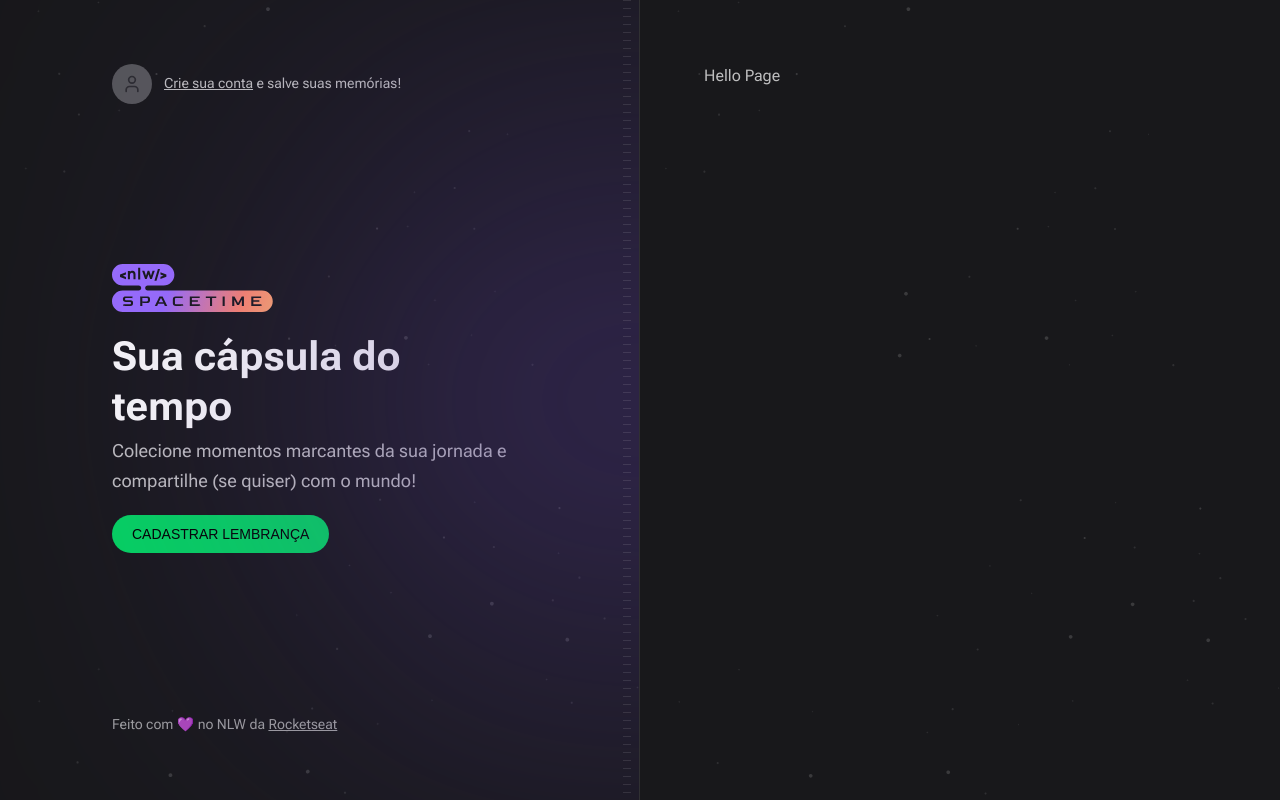
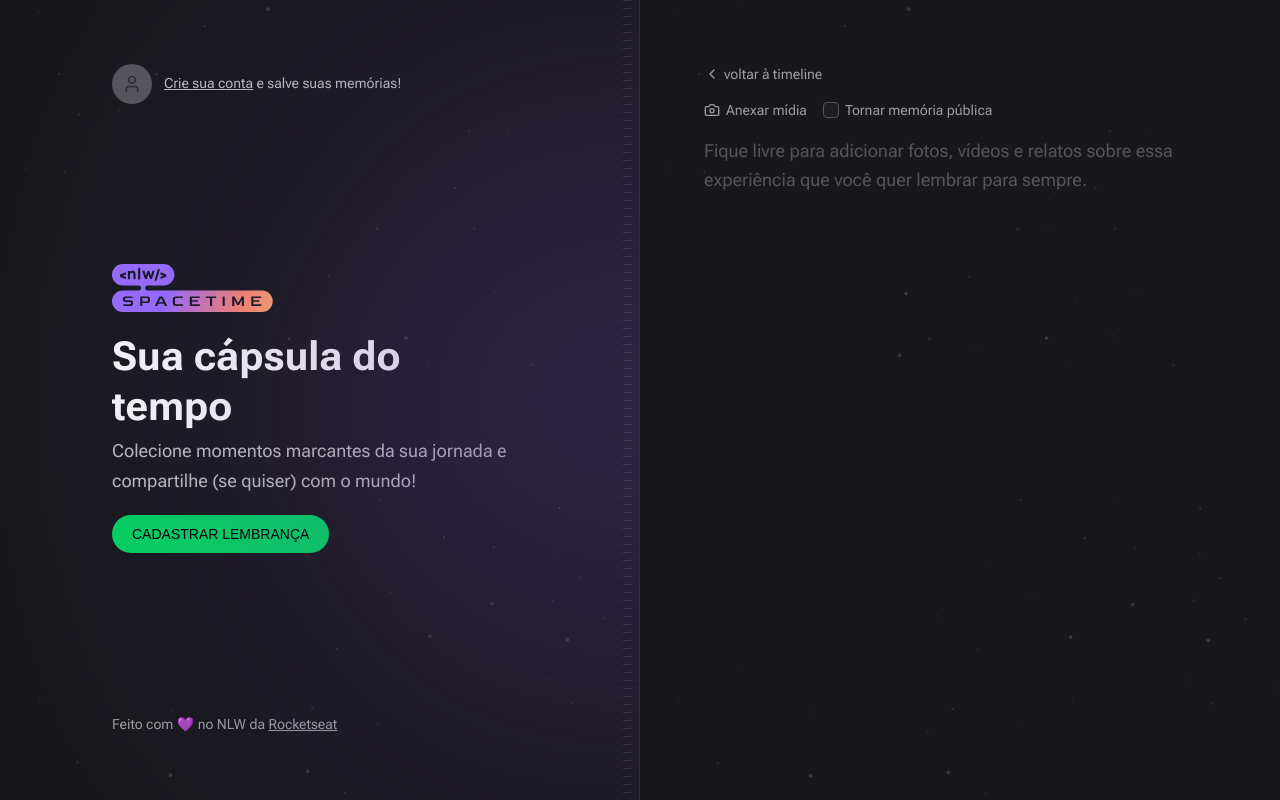
Before and after one commit to patriciadivi/PDSpacetime, a Next.js app in the folder web/: page /memories/new in a window 1280 px wide. Built offline with nearby package versions, Linux system fonts and the light colour scheme; no server answers; a web font is replaced by a local one.

Commit message:
feat(DEVELOPMENT): :sparkles: Created new page 'memories' the application

```diff
--- a/web/src/app/memories/new/page.tsx
+++ b/web/src/app/memories/new/page.tsx
@@ -1,7 +1,51 @@
+import { Camera, ChevronLeft } from 'lucide-react'
+import Link from 'next/link'
+
 export default function NewMemory() {
   return (
-    <div>
-      <h1>Hello Page</h1>
+    <div className="flex flex-1 flex-col gap-4">
+      <Link
+        href="/"
+        className="flex items-center gap-1 text-sm text-gray-200 hover:text-gray-100"
+      >
+        <ChevronLeft className="h-4 w-4" />
+        voltar à timeline
+      </Link>
+
+      <form className="flex flex-1 flex-col gap-2">
+        <div className="flex items-center gap-4">
+          <label
+            htmlFor="media"
+            className="flex cursor-pointer items-center gap-1.5 text-sm text-gray-200 hover:text-gray-100"
+          >
+            <Camera className="h-4 w-4" />
+            Anexar mídia
+          </label>
+
+          <label
+            htmlFor="isPublic"
+            className="flex items-center gap-1.5 text-sm text-gray-200 hover:text-gray-100"
+          >
+            <input
+              type="checkbox"
+              name="isPublic"
+              id="isPublic"
+              value="true"
+              className="h-4 w-4 rounded border-gray-400 bg-gray-700 text-purple-500"
+            />
+            Tornar memória pública
+          </label>
+        </div>
+
+        <input type="file" id="media" className="invisible h-0 w-0" />
+
+        <textarea
+          name="content"
+          spellCheck={false}
+          className="w-full flex-1 resize-none rounded border-0 bg-transparent p-0 text-lg leading-relaxed text-gray-100 placeholder:text-gray-400 focus:ring-0"
+          placeholder="Fique livre para adicionar fotos, vídeos e relatos sobre essa experiência que você quer lembrar para sempre."
+        />
+      </form>
     </div>
   )
 }
```
